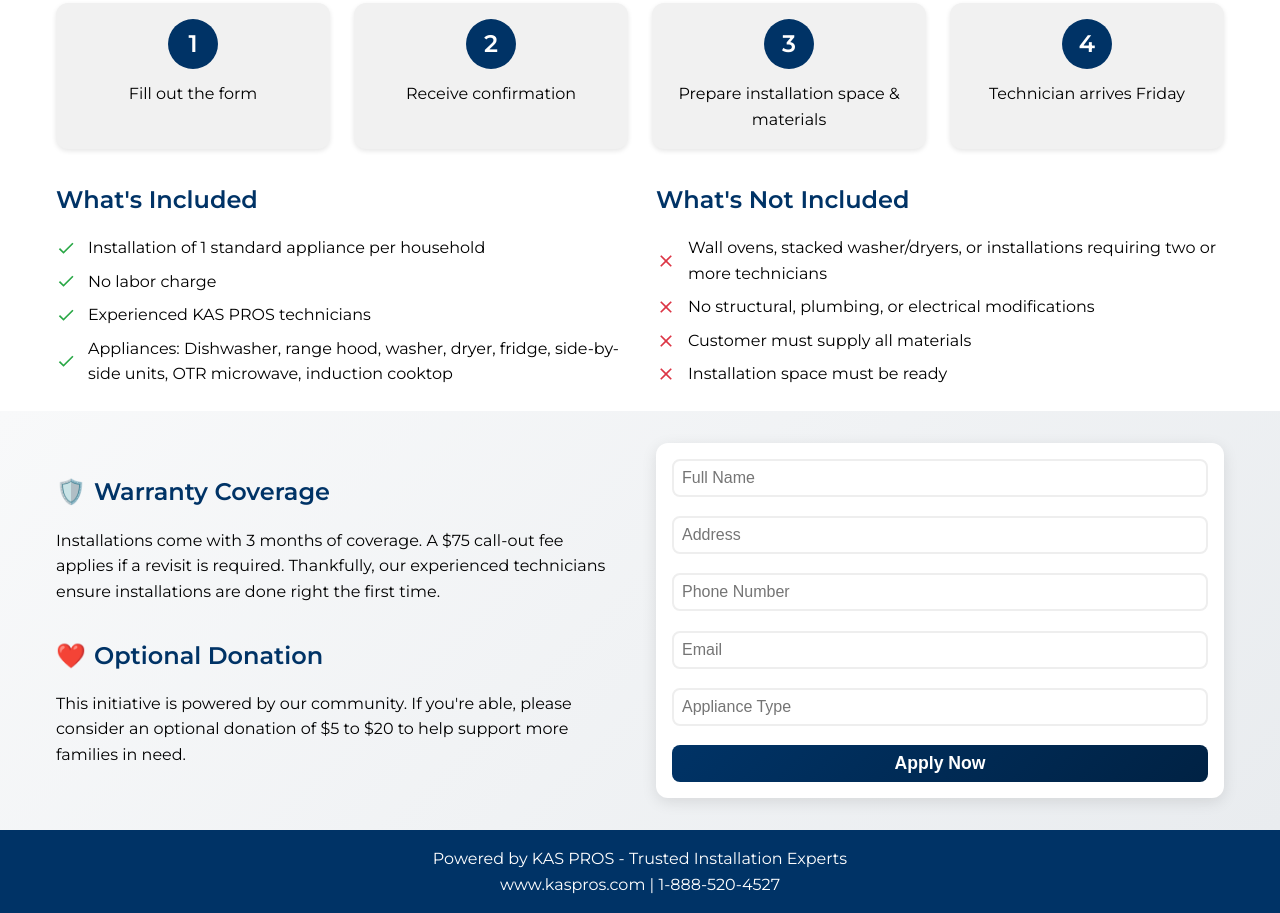
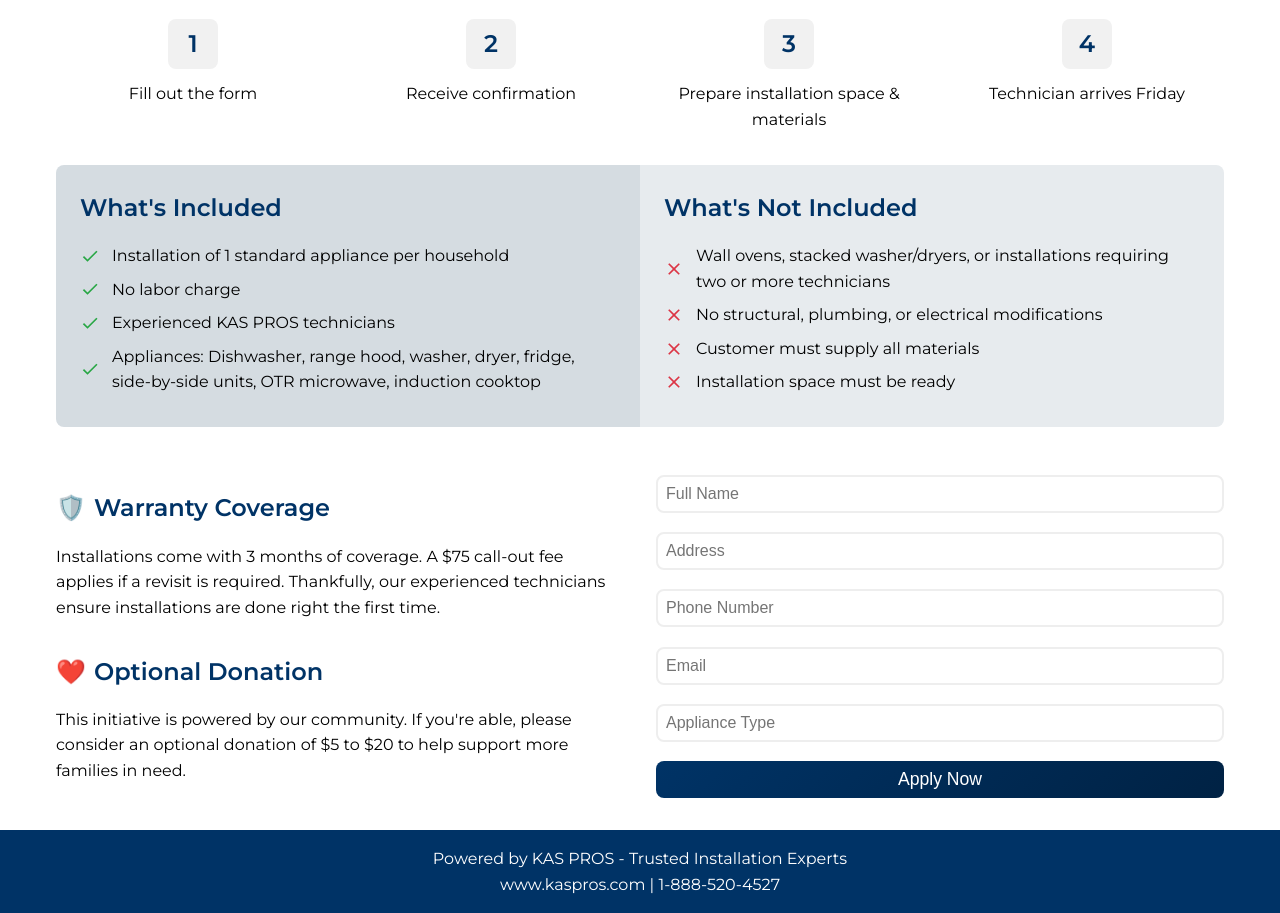
Before and after one commit to asimshakoor11/firstpage, a plain HTML site: page index.html in a window 1280 px wide. Shown: the part 312-1225 px from the top of the page. Drawn offline with Linux system fonts and the light colour scheme.

Commit message:
new ui chagnes

```diff
--- a/index.html
+++ b/index.html
@@ -143,13 +143,12 @@
       }
 
       .steps div {
-        background: #f1f1f1;
+        background: transparent;
         padding: 1rem;
         border-radius: 12px;
         transition: all 0.5s ease;
         position: relative;
         overflow: hidden;
-        box-shadow: 0 2px 5px rgba(0, 0, 0, 0.1);
       }
 
       .steps div:hover {
@@ -163,17 +162,18 @@
         display: inline-block;
         font-size: 1.5rem;
         margin-bottom: 0.8rem;
-        color: #fff;
-        background: #003366;
+        color: #003366;
+        background: #f1f1f1;
         width: 50px;
         height: 50px;
         line-height: 50px;
-        border-radius: 50%;
+        border-radius: 8px;
         transition: all 0.3s ease;
       }
 
       .steps div:hover strong {
         background: #e60000;
+        color: white;
         transform: scale(1.1);
       }
 
@@ -196,13 +196,25 @@
       .info-columns {
         display: grid;
         grid-template-columns: repeat(2, 1fr);
-        gap: 2rem;
-        margin-top: 2rem;
+        gap: 0rem;
+        margin-top: 0rem;
       }
 
       .info {
         flex: 1;
         min-width: 300px;
+        padding: 1.5rem;
+        border-radius: 0px;
+      }
+
+      .info:first-of-type {
+        background-color: #d5dce1;
+        border-radius: 8px 0 0 8px; /* top-left, top-right, bottom-right, bottom-left */
+      }
+
+      .info:last-of-type {
+        background-color: #e7ebee;
+        border-radius: 0px 8px 8px 0px; /* top-left, top-right, bottom-right, bottom-left */
       }
 
       .info h3 {
@@ -254,7 +266,7 @@
       }
 
       .content-section {
-        background: linear-gradient(135deg, #f8f9fa 0%, #e9ecef 100%);
+        background: white;
         padding: 2rem 0;
       }
 
@@ -307,16 +319,8 @@
         display: flex;
         flex-direction: column;
         gap: 1.2rem;
-        background: #fff;
-        padding: 1rem;
         border-radius: 12px;
-        box-shadow: 0 4px 15px rgba(0, 0, 0, 0.1);
         transition: all 0.3s ease;
-      }
-
-      form:hover {
-        transform: translateY(-5px);
-        box-shadow: 0 8px 25px rgba(0, 0, 0, 0.15);
       }
 
       input {
@@ -330,16 +334,15 @@
       input:focus {
         border-color: #003366;
         outline: none;
-        box-shadow: 0 0 0 3px rgba(0, 51, 102, 0.1);
       }
 
       button {
         padding: 0.5rem;
         font-size: 1.1rem;
+        font-weight: 500;
         border-radius: 8px;
         background: linear-gradient(135deg, #003366 0%, #002244 100%);
         color: white;
-        font-weight: bold;
         border: none;
         cursor: pointer;
         transition: all 0.3s ease;
@@ -401,7 +404,15 @@
 
         .info-columns {
           grid-template-columns: 1fr;
-          gap: 1.5rem;
+          gap: 0rem;
+        }
+
+        .info:first-of-type {
+          border-radius: 8px 8px 0 0px; /* top-left, top-right, bottom-right, bottom-left */
+        }
+
+        .info:last-of-type {
+          border-radius: 0px 0px 8px 8px; /* top-left, top-right, bottom-right, bottom-left */
         }
 
         .info {
@@ -537,7 +548,7 @@
         }
 
         .info-columns {
-          gap: 0.5rem;
+          gap: 0rem;
           margin-top: 1rem;
         }
 
@@ -598,7 +609,7 @@
           >Apply for Free Installation</a
         >
         <a
-          href="https://drive.google.com/file/d/1nTEF8V9gu5WDYK1jSxfD3xKt1zfS2LvV/view?usp=sharing"
+          href="https://drive.google.com/file/d/18I6H7UIOVsPKhGswya6xvjbHEubzf81g/view"
           target="_blank"
           class="details-btn"
           download
```
